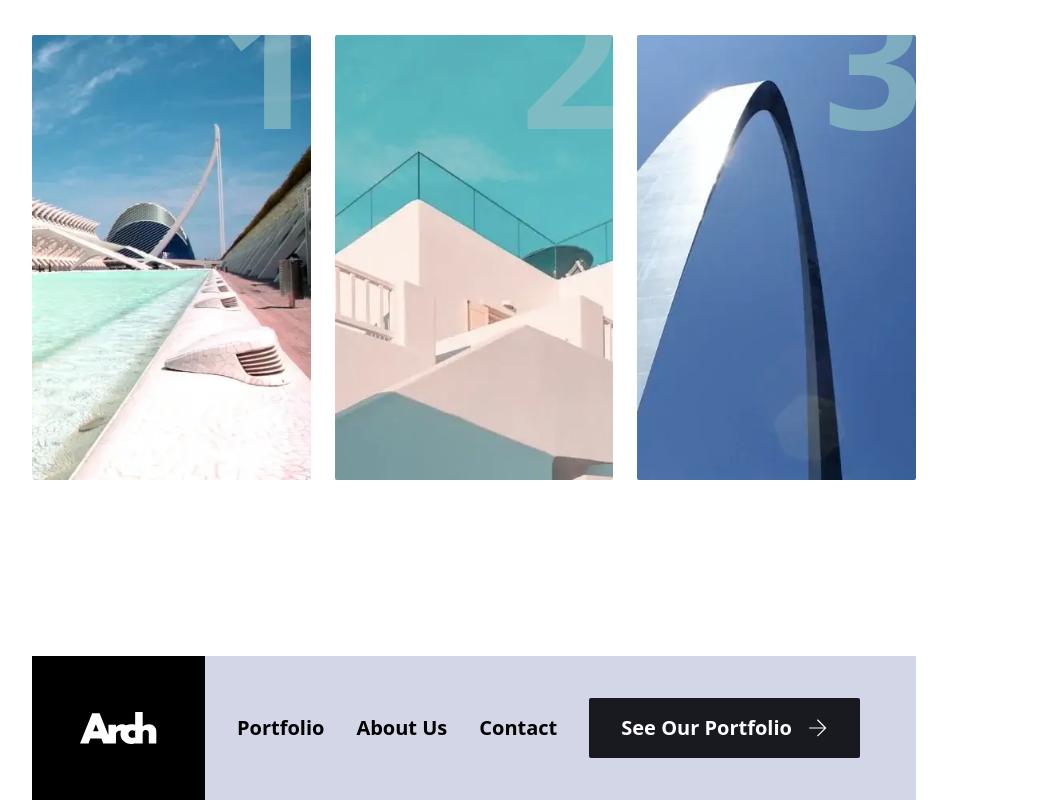
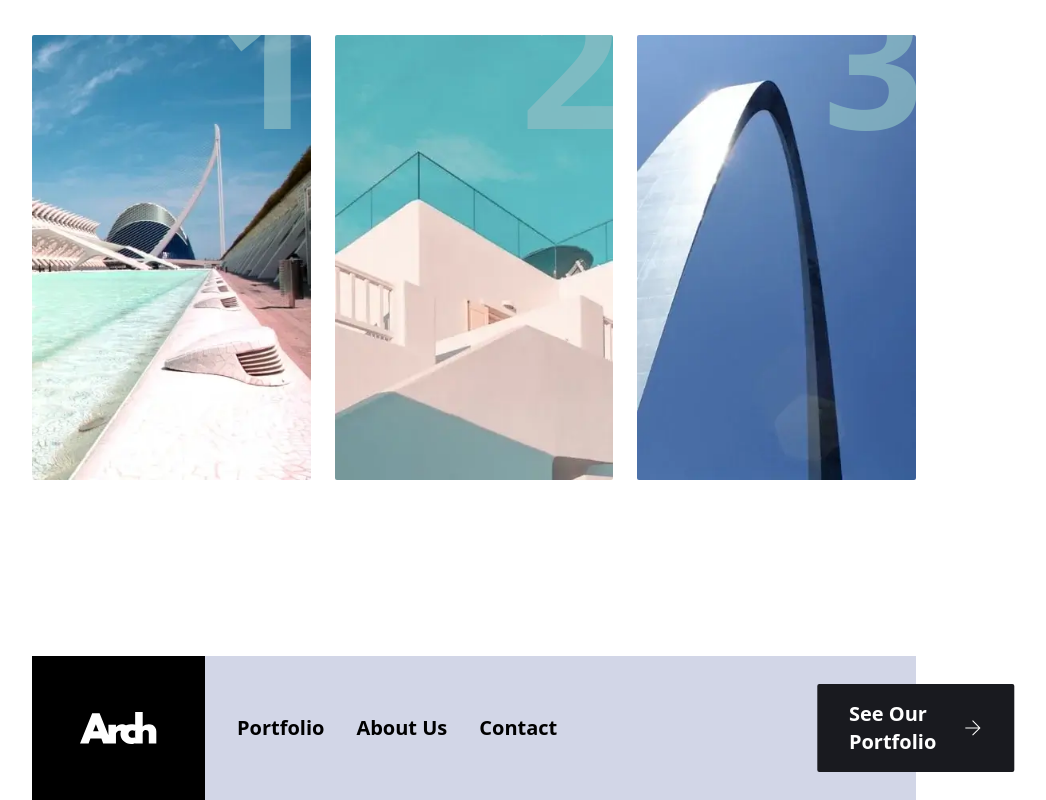
Before and after one commit to OSAMA263/Arch-, a React (Vite) app: page / in a window 1280 px wide. Shown: the part 2665-3465 px from the top of the page, without its empty margins (166-1212 px from the left). Built offline with nearby package versions, Linux system fonts and the light colour scheme.

Commit message:
fix footer

```diff
--- a/src/components/Features/Footer.jsx
+++ b/src/components/Features/Footer.jsx
@@ -5,6 +5,7 @@ export default function Footer() {
   const styles = {
     footer: "relative w-full flex flex-col justify-center mx-auto md:flex-row ",
     ul: "relative flex mx-auto w-[60vw] md:w-full flex-col items-center gap-x-8 gap-y-4 bg-[#c5cae0c4] md:px-8 sm:py-20 md:pt-auto pt-20 md:flex-row md:gap-y-0 md:py-0 [&_a.active]:text-[#a5afb9] [&_a:hover]:text-[#838386] [&_a]:text-xl [&_a]:font-bold",
+    Portfolio:"md:absolute md:[&_svg]:text-3xl md:left-full md:-translate-x-1/2 self-center flex place-self-center"
   };
 
   return (
@@ -25,16 +26,10 @@ export default function Footer() {
           <li>
             <NavLink to="/contact">Contact</NavLink>
           </li>
-          <li>
-            <div className={styles.Portfolio}>
-              <MainBtn
-                name="home0"
-                text="See Our Portfolio"
-                link="/portfolio"
-              />
-            </div>
-          </li>
         </ul>
+        <div className={styles.Portfolio}>
+          <MainBtn name="home0" text="See Our Portfolio" link="/portfolio" />
+        </div>
       </footer>
     </>
   );
```
